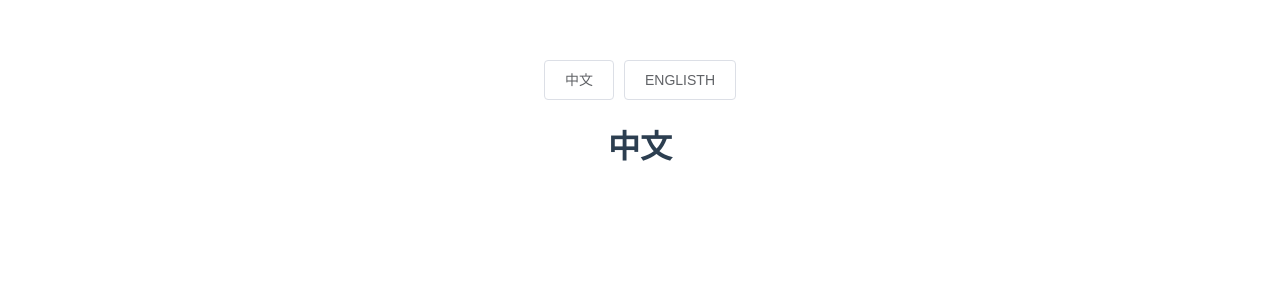
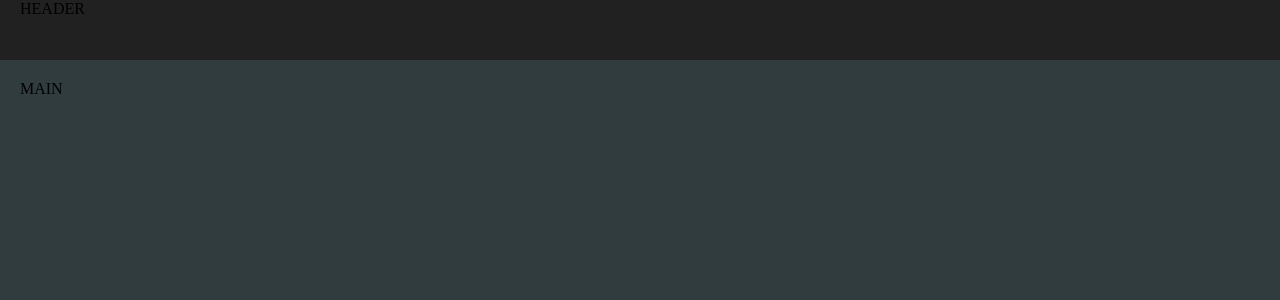
Before and after one commit to liujinliu/hijim-ui, a Vue app: page / in a window 1280 px wide. Shown: the top 300 px of the page. Built offline with nearby package versions, Linux system fonts and the light colour scheme.

Commit message:
add more

```diff
--- a/src/App.vue
+++ b/src/App.vue
@@ -1,27 +1,27 @@
 <template>
   <div id="app">
-    <HelloWorld msg="Welcome to Your Vue.js App"/>
+    <lay-out></lay-out>
   </div>
 </template>
 
 <script>
-import HelloWorld from './components/HelloWorld.vue'
-
+import LayOut from '@/views/layout'
 export default {
   name: 'App',
   components: {
-    HelloWorld
+    LayOut
   }
 }
 </script>
 
-<style lang='scss'>
-#app {
-  font-family: Avenir, Helvetica, Arial, sans-serif;
-  -webkit-font-smoothing: antialiased;
-  -moz-osx-font-smoothing: grayscale;
-  text-align: center;
-  color: #2c3e50;
-  margin-top: 60px;
+<style>
+body, html {
+  margin: 0;
+  height: 100%;
 }
 </style>
+<style lang="scss" scoped>
+#app {
+  height: 100%;
+}
+</style>
--- a/src/assets/i18n/lang/en.js
+++ b/src/assets/i18n/lang/en.js
@@ -1,10 +1,7 @@
 const EnLang = {
-    common: {
-        home: "ENGLISH",
-        title: "EXAMPLE"
-    },
-    user: {
-        name: "NAME"
+    nav: {
+        home: "HOME",
+        work: "WORK"
     }
 }
 
--- a/src/assets/i18n/lang/zh.js
+++ b/src/assets/i18n/lang/zh.js
@@ -1,10 +1,7 @@
 const ZhLang = {
-    common: {
-        home: "中文",
-        title: "示例"
-    },
-    user: {
-        name: "名字"
+    nav: {
+        home: "首页",
+        work: "工作台"
     }
 }
 
--- /dev/null
+++ b/src/styles/variables.scss
@@ -0,0 +1,3 @@
+$bg-color: rgb(202, 199, 199);
+$header-color: rgb(34, 33, 33);
+$body-color: rgb(49, 60, 63);
--- a/src/views/layout/index.vue
+++ b/src/views/layout/index.vue
@@ -0,0 +1,29 @@
+<template>
+    <div class="full-screen">
+        <el-container class="full-screen">
+            <el-header class="header">HEADER</el-header>
+            <el-main class="main">MAIN</el-main>
+        </el-container>
+    </div>
+</template>
+<script>
+export default {
+    name: 'LayOut'
+}
+</script>
+<style lang="scss" scoped>
+@import "@/styles/variables";
+.full-screen {
+    height: 100%;
+    background-color: $bg-color;
+}
+
+.header {
+    background-color: $header-color;
+}
+
+.main {
+    background-color: $body-color;
+    height: 100%;
+}
+</style>
```
Also changed, not shown: src/views/layout/components/NavBar.vue (+15 -0 lines).
